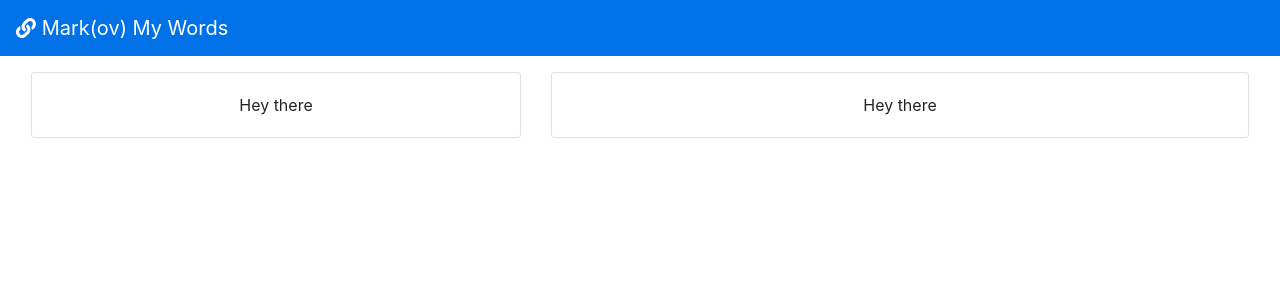
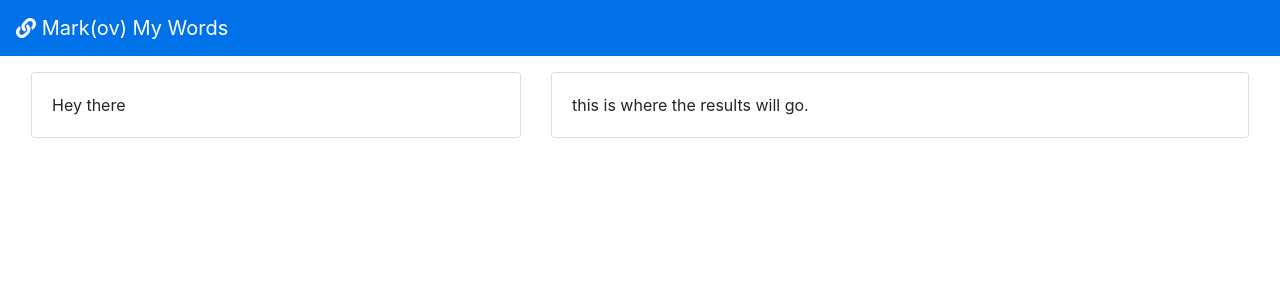
Before and after one commit to Joeento/markmywords-client, a React (Create React App) app: page / in a window 1280 px wide. Shown: the top 300 px of the page. Built offline with nearby package versions, Linux system fonts and the light colour scheme.

Commit message:
Adds separate card for results panel

```diff
--- a/src/App.css
+++ b/src/App.css
@@ -1,7 +1,3 @@
-.App {
-  text-align: center;
-}
-
 .App-logo {
   height: 40vmin;
   pointer-events: none;
--- a/src/App.js
+++ b/src/App.js
@@ -4,6 +4,7 @@ import './App.css';
 import { Container, Row, Col } from 'react-bootstrap';
 import NavigationBar from './common/NavigationBar';
 import InputCard from './common/cards/InputCard';
+import ResultsCard from './common/cards/ResultsCard';
 
 function App() {
   return (
@@ -14,7 +15,7 @@ function App() {
           <InputCard />
         </Col>
         <Col md={7}>
-          <InputCard />
+          <ResultsCard />
         </Col>
       </Row>
     </div>
--- /dev/null
+++ b/src/common/cards/ResultsCard.js
@@ -0,0 +1,21 @@
+import React, { Component } from 'react';
+import { Card, Row, Col, Form, Button } from 'react-bootstrap';
+import NumericInput from 'react-numeric-input';
+
+//import './ResultsCard.css';
+
+class ResultsCard extends Component {
+  render() {
+    return (
+      <div>
+        <Card>
+          <Card.Body>
+            this is where the results will go.
+          </Card.Body>
+        </Card>
+      </div>
+    );
+  }
+}
+
+export default ResultsCard;
```
